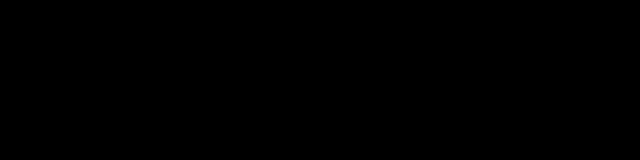
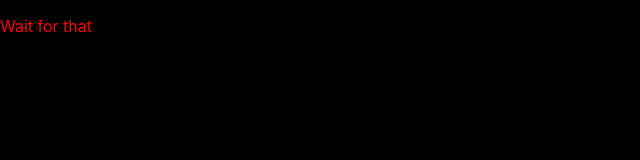
Before and after one commit to krisior/aurora-reader, a React (Create React App) app: page / in a window 1280 px wide. Shown: the top 160 px of the page, without its empty margins (0-640 px from the left). Built offline with nearby package versions, Linux system fonts and the light colour scheme.

Commit message:
[js] js/css webpack added
test header file

some small changes in file transfering

```diff
--- a/package.json
+++ b/package.json
@@ -34,5 +34,9 @@
       "last 1 firefox version",
       "last 1 safari version"
     ]
+  },
+  "devDependencies": {
+    "css-loader": "^6.3.0",
+    "style-loader": "^3.3.0"
   }
 }
--- a/src/App.js
+++ b/src/App.js
@@ -1,13 +1,14 @@
 import React from 'react';
 
-import Header from './Components/Header';
+import Header from './Components/Header/Header';
 import BgParticles from './Components/BgParticles/BgParticles';
 
 function App() {
   return (
     <div className="App">
       <BgParticles/> {/*DO NOT TOUCH THIS ONE, IT'S ALREADY SET AS BACKGROUND*/}
-      <p>Whatever</p>
+
+      <Header />
     </div>
   );
 }
--- /dev/null
+++ b/src/Components/Header/Header.css
@@ -0,0 +1,3 @@
+.header-div-1-009 {
+    color: red;
+}
--- a/src/Components/Header/index.js
+++ b/src/Components/Header/Header.js
@@ -1,12 +1,12 @@
 import React from 'react'
+
+import './Header.css'
 
 function Header() {
 
     return(
         <div>
-            <p>Whatever</p>
-            <p>Hehe</p>
-            <p>Hehe</p>
+            <p className="header-div-1-009">Wait for that</p>
         </div>
     )
 }
```
Also changed, not shown: src/webpack.config.js (added, +22 -0 lines), 1 other file (tests, documents, lock files or other folders).
